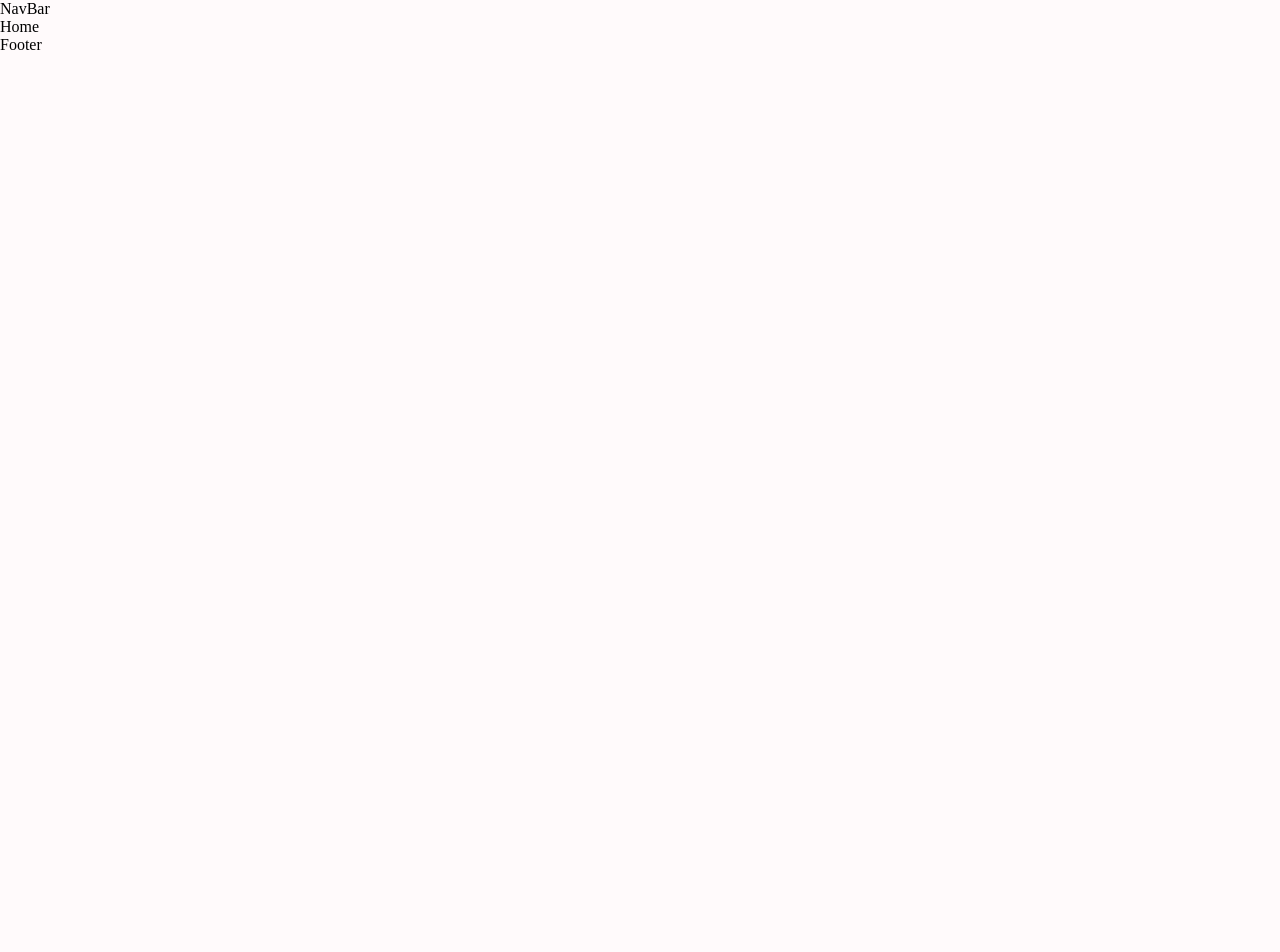
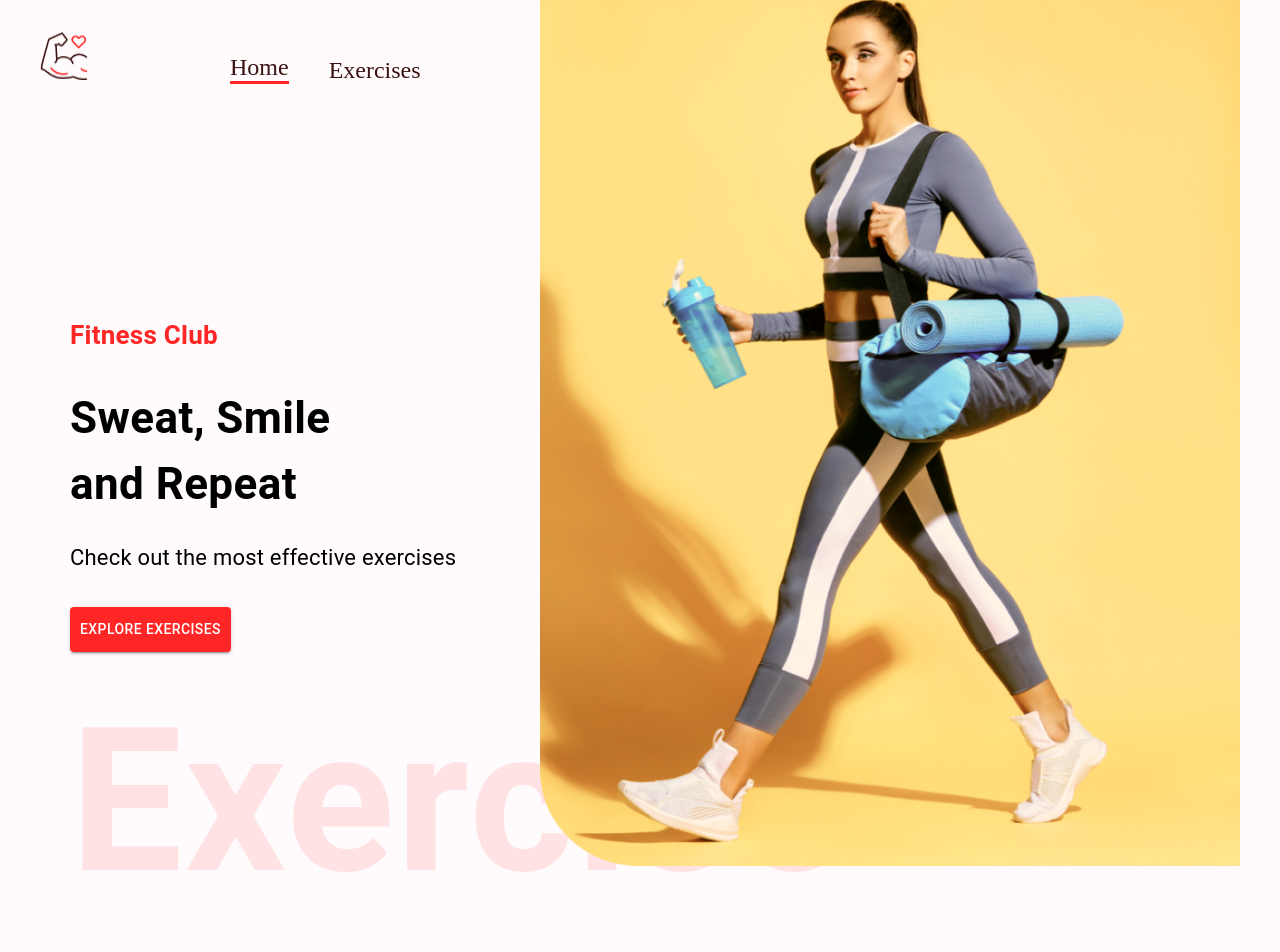
Before and after one commit to JarnoRyhanen/fitness_exersice, a React (Create React App) app: page / in a window 1280 px wide. Shown: the top 952 px of the page. Before the commit the page ends 800 px from the top, so only its background shows below. Built offline with nearby package versions, Linux system fonts and the light colour scheme.

Commit message:
Created HeroBanner ui component, minor changes

```diff
--- /dev/null
+++ b/src/components/Exercises.jsx
@@ -0,0 +1,11 @@
+import React from 'react'
+
+const Exercises = () => {
+  return (
+    <div>
+      Exercises
+    </div>
+  )
+}
+
+export default Exercises;
--- /dev/null
+++ b/src/components/HeroBanner.jsx
@@ -0,0 +1,64 @@
+import React from 'react'
+
+import { Box, Stack, Typography, Button } from '@mui/material';
+import HeroBannerImage from '../assets/images/banner.png';
+const HeroBanner = () => {
+  return (
+    <Box
+      sx={{
+        mt: { lg: "212px", xs: "70px" },
+        ml: { sm: "50px" }
+      }}
+      position="relative"
+      p="20px"
+    >
+      <Typography
+        color="#FF2625"
+        fontWeight="600"
+        fontSize="26px">
+        Fitness Club
+      </Typography>
+      <Typography
+        fontWeight={700}
+        mb="23px"
+        mt="30px"
+        sx={{
+          fontSize: { lg: "44px", xs: "40px" }
+        }}
+      >
+        Sweat, Smile <br /> and Repeat
+      </Typography>
+      <Typography
+        fontSize="22px"
+        lineHeight="35px"
+        mb={4}>
+        Check out the most effective exercises
+      </Typography>
+      <Button
+        variant="contained"
+        href="#exercises"
+        sx={{
+          backgroundColor: "#ff2625",
+          padding: "10px"
+        }}>
+        Explore exercises
+      </Button>
+      <Typography
+        fontWeight={600}
+        fontSize="200px"
+        color="#FF2625"
+        sx={{
+          opacity: 0.1,
+          display: { lg: "block", xs: "none" }
+        }}>
+        Exercise
+      </Typography>
+      <img
+        src={HeroBannerImage}
+        alt="hero-banner"
+        className='hero-banner-img' />
+    </Box>
+  )
+}
+
+export default HeroBanner;
--- a/src/components/Navbar.js
+++ /dev/null
@@ -1,11 +0,0 @@
-import React from 'react'
-
-const Navbar = () => {
-  return (
-    <div>
-      NavBar
-    </div>
-  )
-}
-
-export default Navbar;
--- /dev/null
+++ b/src/components/Navbar.jsx
@@ -0,0 +1,52 @@
+import React from 'react'
+import { Link } from 'react-router-dom';
+import { Stack } from '@mui/material';
+import Logo from "../assets/images/Logo.png"
+
+
+const Navbar = () => {
+  return (
+    <Stack direction="row"
+      justifyContent="space-around"
+      sx={{
+        gap: { sm: "122px", xs: "40px" },
+        mt: { sm: "32px", xs: "20px" },
+        justifyContent: "none",
+      }}
+      px="20px">
+      <Link to="/">
+        <img
+          src={Logo}
+          alt="logo"
+          style={{
+            width: "48px",
+            height: "48px",
+            margin: "0 20px"
+          }} />
+      </Link>
+      <Stack
+        direction="row"
+        gap="40px"
+        fontSize="24px"
+        alignItems="flex-end"
+      >
+        <Link to="/" style={{
+          textDecoration: "none",
+          color: "#3A1212",
+          borderBottom: "3px solid #FF2625",
+        }}>
+          Home
+        </Link>
+        <a href='#exercises'
+          style={{
+            textDecoration: "none",
+            color: "#3A1212"
+          }}>
+          Exercises
+        </a>
+      </Stack>
+    </Stack>
+  )
+}
+
+export default Navbar;
--- /dev/null
+++ b/src/components/SearchExercises.jsx
@@ -0,0 +1,11 @@
+import React from 'react'
+
+const SearchExercises = () => {
+  return (
+    <div>
+      SearchExercises
+    </div>
+  )
+}
+
+export default SearchExercises;
--- a/src/pages/Home.js
+++ b/src/pages/Home.js
@@ -1,10 +1,17 @@
-import React from 'react'
+import React, { useState } from 'react'
+import { Box } from '@mui/material';
+
+import Exercises from '../components/Exercises';
+import HeroBanner from '../components/HeroBanner';
+import SearchExercises from '../components/SearchExercises';
 
 const Home = () => {
   return (
-    <div>
-      Home
-    </div>
+    <Box>
+      <HeroBanner />
+      <SearchExercises />
+      <Exercises />
+    </Box>
   )
 }
 
```
Also changed, not shown: src/components/Footer.jsx (renamed from src/components/Footer.js).
